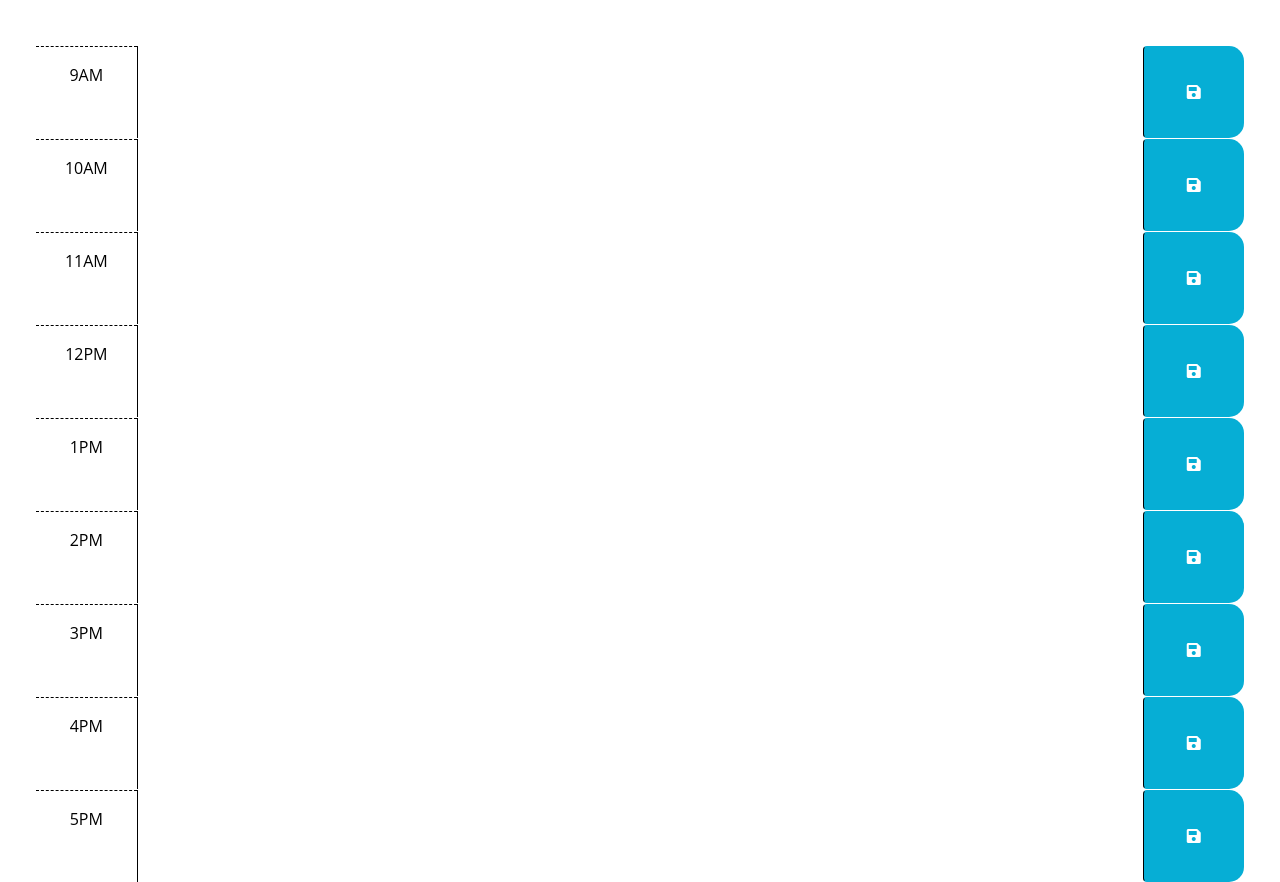
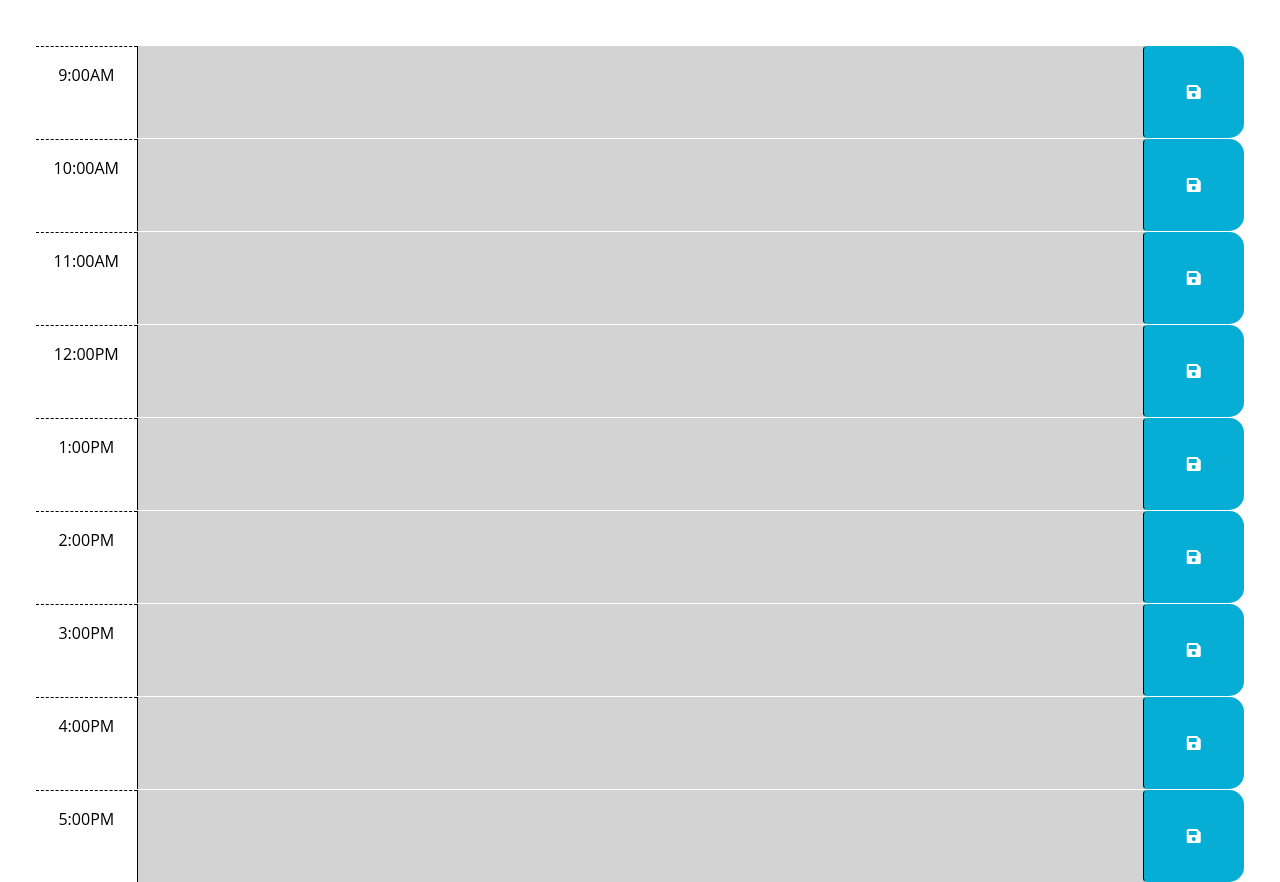
Before and after one commit to Joey2522/Bootcamp-Week-5-Work-Day-Scheduler, a plain HTML site: page Develop/index.html in a window 1280 px wide. Shown: the part 240-1122 px from the top of the page. Drawn offline with nearby package versions, Linux system fonts and the light colour scheme.

Commit message:
Fully Functioning Planner

```diff
--- a/Develop/index.html
+++ b/Develop/index.html
@@ -43,8 +43,8 @@
         -->
 
       <!-- Example of a past time block. The "past" class adds a gray background color. -->
-      <div id="hour-9" class="row time-block">
-        <div class="col-2 col-md-1 hour text-center py-3">9AM</div>
+      <div id="09" class="row time-block">
+        <div class="col-2 col-md-1 hour text-center py-3">9:00AM</div>
         <textarea class="col-8 col-md-10 description" rows="3"> </textarea>
         <button class="btn saveBtn col-2 col-md-1" aria-label="save">
           <i class="fas fa-save" aria-hidden="true"></i>
@@ -52,8 +52,8 @@
       </div>
 
       <!-- Example of a present time block. The "present" class adds a red background color. -->
-      <div id="hour-10" class="row time-block">
-        <div class="col-2 col-md-1 hour text-center py-3">10AM</div>
+      <div id="10" class="row time-block">
+        <div class="col-2 col-md-1 hour text-center py-3">10:00AM</div>
         <textarea class="col-8 col-md-10 description" rows="3"> </textarea>
         <button class="btn saveBtn col-2 col-md-1" aria-label="save">
           <i class="fas fa-save" aria-hidden="true"></i>
@@ -61,50 +61,50 @@
       </div>
 
       <!-- Example of a future time block. The "future" class adds a green background color. -->
-      <div id="hour-11" class="row time-block">
-        <div class="col-2 col-md-1 hour text-center py-3">11AM</div>
+      <div id="11" class="row time-block">
+        <div class="col-2 col-md-1 hour text-center py-3">11:00AM</div>
         <textarea class="col-8 col-md-10 description" rows="3"> </textarea>
         <button class="btn saveBtn col-2 col-md-1" aria-label="save">
           <i class="fas fa-save" aria-hidden="true"></i>
         </button>
       </div>
-      <div id="hour-12" class="row time-block">
-        <div class="col-2 col-md-1 hour text-center py-3">12PM</div>
+      <div id="12" class="row time-block">
+        <div class="col-2 col-md-1 hour text-center py-3">12:00PM</div>
         <textarea class="col-8 col-md-10 description" rows="3"> </textarea>
         <button class="btn saveBtn col-2 col-md-1" aria-label="save">
           <i class="fas fa-save" aria-hidden="true"></i>
         </button>
       </div>
-      <div id="hour-1" class="row time-block">
-        <div class="col-2 col-md-1 hour text-center py-3">1PM</div>
+      <div id="13" class="row time-block">
+        <div class="col-2 col-md-1 hour text-center py-3">1:00PM</div>
         <textarea class="col-8 col-md-10 description" rows="3"> </textarea>
         <button class="btn saveBtn col-2 col-md-1" aria-label="save">
           <i class="fas fa-save" aria-hidden="true"></i>
         </button>
       </div>
-      <div id="hour-2" class="row time-block">
-        <div class="col-2 col-md-1 hour text-center py-3">2PM</div>
+      <div id="14" class="row time-block">
+        <div class="col-2 col-md-1 hour text-center py-3">2:00PM</div>
         <textarea class="col-8 col-md-10 description" rows="3"> </textarea>
         <button class="btn saveBtn col-2 col-md-1" aria-label="save">
           <i class="fas fa-save" aria-hidden="true"></i>
         </button>
       </div>
-      <div id="hour-3" class="row time-block">
-        <div class="col-2 col-md-1 hour text-center py-3">3PM</div>
+      <div id="15" class="row time-block">
+        <div class="col-2 col-md-1 hour text-center py-3">3:00PM</div>
         <textarea class="col-8 col-md-10 description" rows="3"> </textarea>
         <button class="btn saveBtn col-2 col-md-1" aria-label="save">
           <i class="fas fa-save" aria-hidden="true"></i>
         </button>
       </div>
-      <div id="hour-4" class="row time-block">
-        <div class="col-2 col-md-1 hour text-center py-3">4PM</div>
+      <div id="16" class="row time-block">
+        <div class="col-2 col-md-1 hour text-center py-3">4:00PM</div>
         <textarea class="col-8 col-md-10 description" rows="3"> </textarea>
         <button class="btn saveBtn col-2 col-md-1" aria-label="save">
           <i class="fas fa-save" aria-hidden="true"></i>
         </button>
       </div>
-      <div id="hour-5" class="row time-block">
-        <div class="col-2 col-md-1 hour text-center py-3">5PM</div>
+      <div id="17" class="row time-block">
+        <div class="col-2 col-md-1 hour text-center py-3">5:00PM</div>
         <textarea class="col-8 col-md-10 description" rows="3"> </textarea>
         <button class="btn saveBtn col-2 col-md-1" aria-label="save">
           <i class="fas fa-save" aria-hidden="true"></i>
--- a/Develop/script.js
+++ b/Develop/script.js
@@ -18,15 +18,15 @@ $(document).ready(() => {
   function blockColor() {
     $('.time-block').each(function() {
       const blockHour = parseInt(this.id);
-      $(this).toggleClass("past", blockHour < currentTime);
+      $(this).toggleClass('past', blockHour < currentTime);
       $(this).toggleClass('present', blockHour === currentTime);
       $(this).toggleClass('future', blockHour > currentTime);
       });
-    };
+    }
 
   function refreshColor() {
     $('.time-block').each(function() {
-        const blockHour= parseInt(this.id);
+        const blockHour = parseInt(this.id);
         if (blockHour == currentTime) {
          $(this).removeClass('past future').addClass('present');
         } else if (blockHour < currentTime) {
@@ -37,33 +37,23 @@ $(document).ready(() => {
     });
   }
 
+  function textEntry() {
+    $('.saveBtn').on('click', function() {
+      const key = $(this).parent().attr('id');
+      const value = $(this).siblings('.description').val();
+      localStorage.setItem(key, value);
+    });
+  }
 
+  $('.time-block').each(function() {
+    const key = $(this).attr('id');
+    const value = localStorage.getItem(key);
+    $(this).children('.description').val(value);
+  });
 
-
-
+  blockColor();
+  textEntry();
   refreshColor();
-  blockColor();
   //Updates the clock in 1 second intervals
   setInterval(updateTime, 1000);
-  });
-
-// $(function () {
-  // TODO: Add a listener for click events on the save button. This code should
-  // use the id in the containing time-block as a key to save the user input in
-  // local storage. HINT: What does `this` reference in the click listener
-  // function? How can DOM traversal be used to get the "hour-x" id of the
-  // time-block containing the button that was clicked? How might the id be
-  // useful when saving the description in local storage?
-  //
-  // TODO: Add code to apply the past, present, or future class to each time
-  // block by comparing the id to the current hour. HINTS: How can the id
-  // attribute of each time-block be used to conditionally add or remove the
-  // past, present, and future classes? How can Day.js be used to get the
-  // current hour in 24-hour time?
-  //
-  // TODO: Add code to get any user input that was saved in localStorage and set
-  // the values of the corresponding textarea elements. HINT: How can the id
-  // attribute of each time-block be used to do this?
-  //
-  // TODO: Add code to display the current date in the header of the page.
-  //
+});
```
